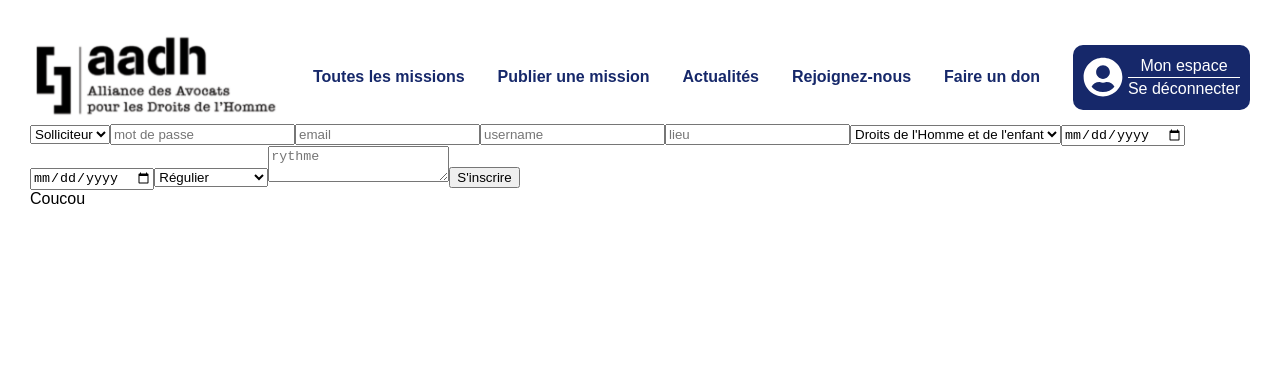
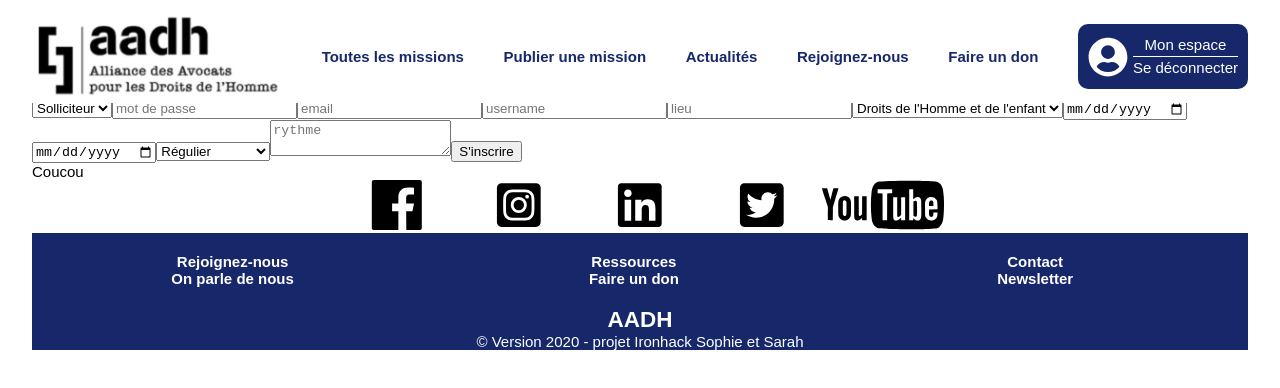
Before and after one commit to psowl/Aadh-react, a React (Create React App) app in the folder projet3-client/: page /login in a window 1280 px wide. Shown: the top 388 px of the page. Built offline with nearby package versions, Linux system fonts and the light colour scheme; a web font is replaced by a local one.

Commit message:
with footer, to see for 100% height on all html

```diff
--- a/projet3-client/src/App.css
+++ b/projet3-client/src/App.css
@@ -13,15 +13,29 @@
 
 body {
    box-sizing: border-box;
-   margin: 30px;
    font-family: 'Palanquin', sans-serif;
 }
 
+.App {
+   margin-right: auto;
+   margin-left: auto;
+   width: 95%;
+   position: relative;
+   font-size: 15px;
+   display: flex;
+   flex-direction: column;
+}
+
 @media (max-width: 768px) {
-   body {
+   .App {
       margin: 10px;
       font-size: 15px;
    }
+}
+
+.content {
+   margin-top: 98px;
+   flex: 1;
 }
 
 /*
@@ -37,6 +51,11 @@ body {
 .nav {
    display: flex;
    align-items: center;
+   position: fixed;
+   top: 0;
+   width: inherit;
+   padding-top: 10px;
+   background: white;
 }
 
 .nav .user_icon {
@@ -100,7 +119,7 @@ body {
 
 .nav .burger_menu {
    display: none;
-   }
+}
 
 .link {
    text-decoration: none;
@@ -172,3 +191,70 @@ body {
       margin-left: 5px;
    }
 }
+
+@media (max-width: 320px) {
+   .nav .user_links a {
+      font-size: 13px;
+   }
+}
+
+/*
+########  #######   #######  ######## ######## ########
+##       ##     ## ##     ##    ##    ##       ##     ##
+##       ##     ## ##     ##    ##    ##       ##     ##
+######   ##     ## ##     ##    ##    ######   ########
+##       ##     ## ##     ##    ##    ##       ##   ##
+##       ##     ## ##     ##    ##    ##       ##    ##
+##        #######   #######     ##    ######## ##     ##
+*/
+
+.network_links {
+   width: 50%;
+   margin-left: auto;
+   margin-right: auto;
+}
+
+.network_icon {
+   width: 20%;
+}
+
+@media (max-width: 425px) {
+   .network_links {
+      width: 100%;
+   }
+}
+
+footer h2,
+footer p {
+   margin: 0;
+}
+
+footer .bottom_footer {
+   background-color: var(--blue);
+   color: white;
+}
+
+footer .footer_links ul {
+   display: flex;
+   flex-direction: row;
+   flex-wrap: wrap;
+   padding: 20px 0px;
+   margin: 0;
+}
+
+footer .footer_links li {
+   width: 33%;
+   list-style: none;
+   text-align: center;
+   font-weight: bold;
+}
+
+footer .footer_links a {
+   text-decoration: none;
+   color: white;
+}
+
+footer .footer_notes h2,
+footer .footer_notes p {
+   text-align: center;
+}
--- a/projet3-client/src/App.js
+++ b/projet3-client/src/App.js
@@ -1,8 +1,9 @@
 import React from 'react';
 import './App.css';
-import Nav from './components/Nav';
+import Nav from './components/navbar/Nav';
 import { Switch, Route } from 'react-router-dom';
 import Signup from './components/Signup';
+import Footer from './components/Footer';
 
 class App extends React.Component {
    state = { loggedInUser: null };
@@ -16,7 +17,9 @@ class App extends React.Component {
    render() {
       return (
          <div className='App'>
-            <Nav loggedInUser={this.state.loggedInUser}/> {/*On récupère le state user logué pour l'affichage conditionnel de l'enfant */}
+            <Nav loggedInUser={this.state.loggedInUser} />{' '}
+            {/*On récupère le state user logué pour l'affichage conditionnel de l'enfant */}
+            <div className='content'>
                <Signup></Signup>
                Coucou
                <Switch>
@@ -29,6 +32,8 @@ class App extends React.Component {
                   {/* <Route exact path="/login" component={Login}/> */}
                </Switch>
             </div>
+            <Footer />
+         </div>
       );
    }
 }
--- /dev/null
+++ b/projet3-client/src/components/Footer.js
@@ -0,0 +1,51 @@
+import React from 'react';
+import { Link } from 'react-router-dom';
+import { GrFacebook } from 'react-icons/gr';
+import { FaInstagramSquare, FaLinkedin, FaTwitterSquare } from 'react-icons/fa';
+import { ImYoutube2 } from 'react-icons/im';
+
+class Footer extends React.Component {
+   render() {
+      return (
+         <footer>
+            <section className='network_links'>
+               <GrFacebook size={50} className='network_icon' />
+               <FaInstagramSquare size={50} className='network_icon' />
+               <FaLinkedin size={50} className='network_icon' />
+               <FaTwitterSquare size={50} className='network_icon' />
+               <ImYoutube2 size={50} className='network_icon' />
+            </section>
+            <div className='bottom_footer'>
+               <section className='footer_links'>
+                  <ul>
+                     <li>
+                        <Link to='/'>Rejoignez-nous</Link>
+                     </li>
+                     <li>
+                        <Link to='/'>Ressources</Link>
+                     </li>
+                     <li>
+                        <Link to='/'>Contact</Link>
+                     </li>
+                     <li>
+                        <Link to='/'>On parle de nous</Link>
+                     </li>
+                     <li>
+                        <Link to='/'>Faire un don</Link>
+                     </li>
+                     <li>
+                        <Link to='/'>Newsletter</Link>
+                     </li>
+                  </ul>
+               </section>
+               <section className='footer_notes'>
+                  <h2>AADH</h2>
+                  <p> &copy; Version 2020 - projet Ironhack Sophie et Sarah</p>
+               </section>
+            </div>
+         </footer>
+      );
+   }
+}
+
+export default Footer;
```
Also changed, not shown: projet3-client/src/components/navbar/BurgerMenu.js (renamed from projet3-client/src/components/BurgerMenu.js), projet3-client/src/components/navbar/Nav.js (renamed from projet3-client/src/components/Nav.js), 3 other files (tests, documents, lock files or other folders). Lines whose indentation alone changed are shown as unchanged.
